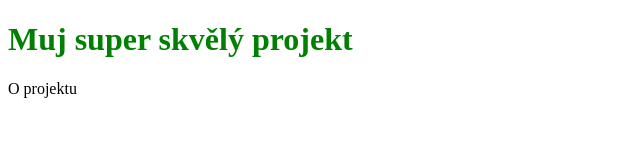
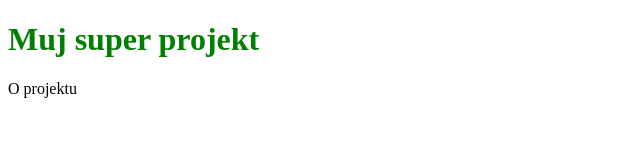
Before and after one commit to evachrustova/muj-super-projekt, a plain HTML site: page index.html in a window 1280 px wide. Shown: the whole page, without its empty margins (0-640 px from the left). Drawn offline with Linux system fonts and the light colour scheme.

Commit message:
uprava nadpisu

```diff
--- a/index.html
+++ b/index.html
@@ -7,7 +7,7 @@
     <link rel="stylesheet" href="style.css">
 </head>
 <body>
-    <h1>Muj super skvělý projekt</h1>
+    <h1>Muj super projekt</h1>
     <p>O projektu</p>
 </body>
 </html>
```
